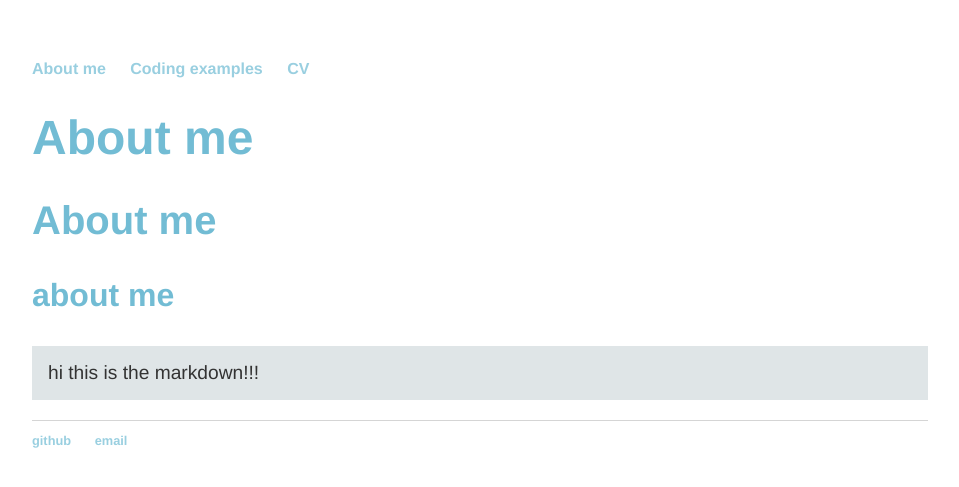
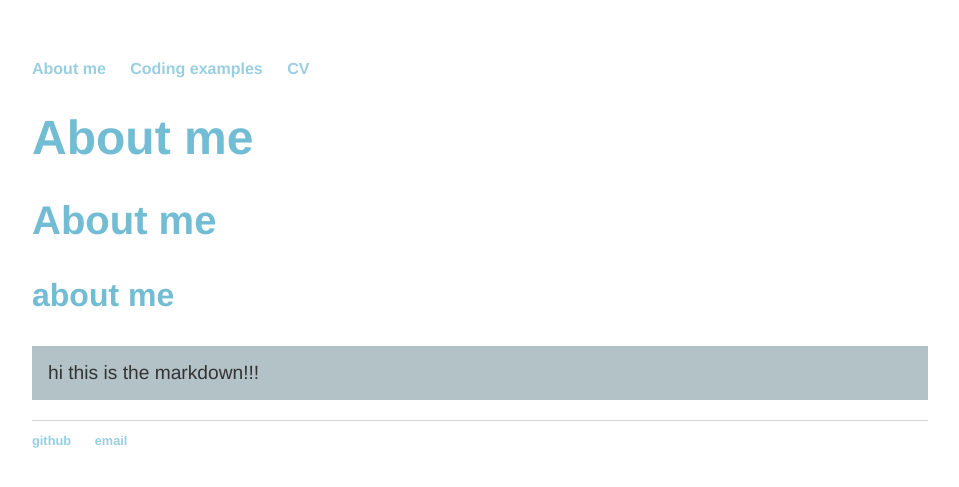
Before and after one commit to lena-kilian/lena-kilian.github.io, a Jekyll site: the page built from index.md, in a window 1280 px wide. Shown: the top 487 px of the page, without its empty margins (160-1119 px from the left). Built offline with Jekyll 4.4.1, drawn with Linux system fonts in a browser that asks for light colours; our own code applies the rules of GitHub Pages for plain Markdown files.

Commit message:
Update main.css

```diff
--- a/css/main.css
+++ b/css/main.css
@@ -40,7 +40,7 @@ p {
     line-height: 1.4em;
     font-family:'Helvetica', 'Arial', 'Sans-Serif';
     color: #333;
-    background: #dfe5e7;
+    background: #b3c2c6;
     padding: 14px 16px;
 }
 footer {
```
